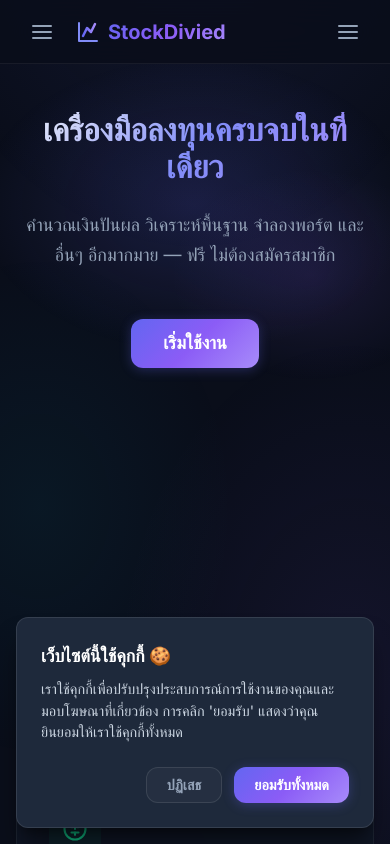
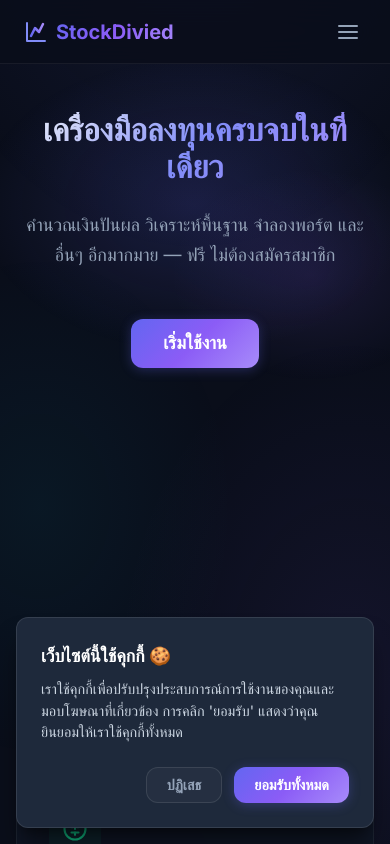
Before and after one commit to khampheeraphopIT/StockDivied, a React (Vite) app: page / in a window 390 px wide. Shown: the top 844 px of the page. Built offline with nearby package versions, Linux system fonts and the light colour scheme.

Commit message:
Hide left Hamburger menu on Home page

```diff
--- a/src/components/layout/Navbar/Navbar.tsx
+++ b/src/components/layout/Navbar/Navbar.tsx
@@ -14,6 +14,7 @@
     <nav className={styles.navbar}>
       <div className={styles.navbarInner}>
         <div className={styles.navbarLeft}>
+          {!isHome && (
             <button
               className={styles.navbarHamburger}
               onClick={onToggleSidebar}
@@ -23,6 +24,7 @@
               <span />
               <span />
             </button>
+          )}
           <Link to="/" className={styles.navbarBrand}>
             <BrandIcon className={styles.navbarLogo} />
             <span className={styles.navbarName}>{t.appName}</span>
```
Lines whose indentation alone changed are shown as unchanged.
